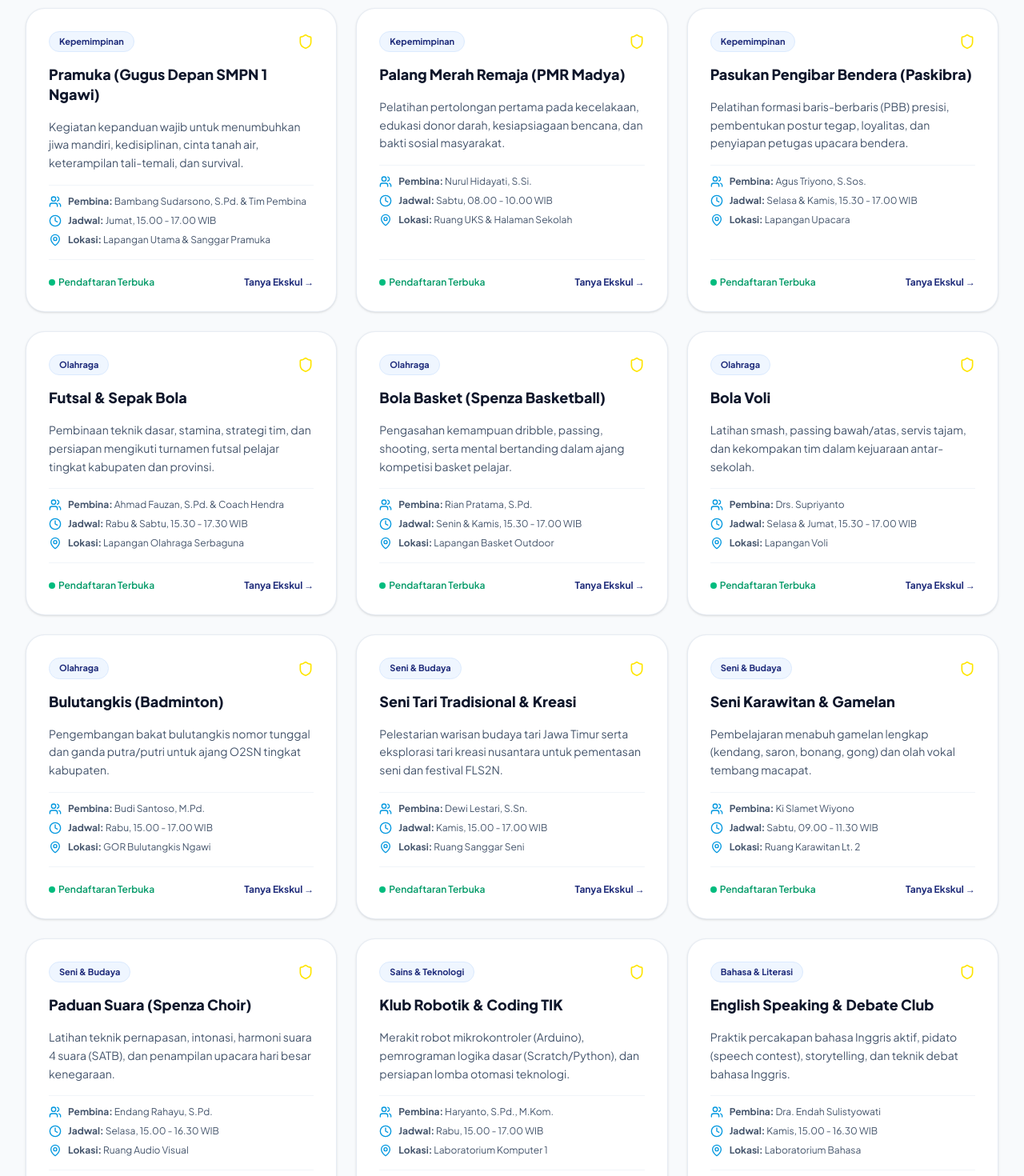
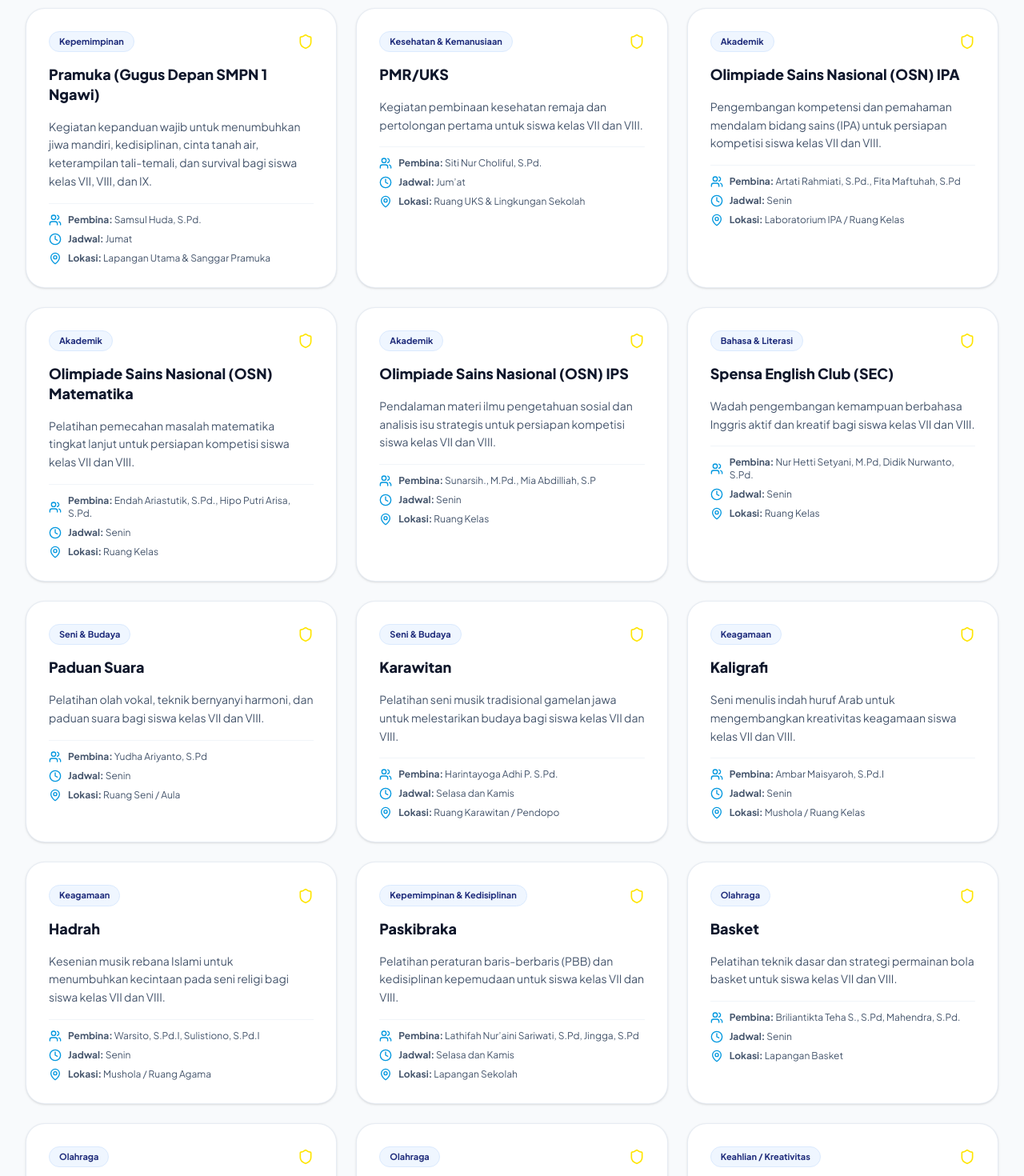
Before and after one commit to cybersp1ng/smpn1ngawi, a Next.js app in the folder frontend/: page /akademik/ekstrakurikuler in a window 1280 px wide. Shown: the part 680-2150 px from the top of the page at 80% size. Built offline with nearby package versions, Linux system fonts and the light colour scheme.

Commit message:
penyesuaian data ekstra

```diff
--- a/frontend/src/app/akademik/ekstrakurikuler/page.tsx
+++ b/frontend/src/app/akademik/ekstrakurikuler/page.tsx
@@ -23,155 +23,188 @@ interface EkskulItem {
   deskripsi: string;
 }
 
-const DAFTAR_EKSKUL: EkskulItem[] = [
+const DAFTAR_EKSKUL: EkskulItem[] =
+  [
     {
       id: '1',
       nama: 'Pramuka (Gugus Depan SMPN 1 Ngawi)',
       kategori: 'Kepemimpinan',
-    pembina: 'Bambang Sudarsono, S.Pd. & Tim Pembina',
-    jadwal: 'Jumat, 15.00 - 17.00 WIB',
+      pembina: 'Samsul Huda, S.Pd.',
+      jadwal: 'Jumat',
       lokasi: 'Lapangan Utama & Sanggar Pramuka',
       deskripsi:
-      'Kegiatan kepanduan wajib untuk menumbuhkan jiwa mandiri, kedisiplinan, cinta tanah air, keterampilan tali-temali, dan survival.',
+        'Kegiatan kepanduan wajib untuk menumbuhkan jiwa mandiri, kedisiplinan, cinta tanah air, keterampilan tali-temali, dan survival bagi siswa kelas VII, VIII, dan IX.',
     },
     {
       id: '2',
-    nama: 'Palang Merah Remaja (PMR Madya)',
-    kategori: 'Kepemimpinan',
-    pembina: 'Nurul Hidayati, S.Si.',
-    jadwal: 'Sabtu, 08.00 - 10.00 WIB',
-    lokasi: 'Ruang UKS & Halaman Sekolah',
+      nama: 'PMR/UKS',
+      kategori: 'Kesehatan & Kemanusiaan',
+      pembina: 'Siti Nur Choliful, S.Pd.',
+      jadwal: 'Jum’at',
+      lokasi: 'Ruang UKS & Lingkungan Sekolah',
       deskripsi:
-      'Pelatihan pertolongan pertama pada kecelakaan, edukasi donor darah, kesiapsiagaan bencana, dan bakti sosial masyarakat.',
+        'Kegiatan pembinaan kesehatan remaja dan pertolongan pertama untuk siswa kelas VII dan VIII.',
     },
     {
       id: '3',
-    nama: 'Pasukan Pengibar Bendera (Paskibra)',
-    kategori: 'Kepemimpinan',
-    pembina: 'Agus Triyono, S.Sos.',
-    jadwal: 'Selasa & Kamis, 15.30 - 17.00 WIB',
-    lokasi: 'Lapangan Upacara',
+      nama: 'Olimpiade Sains Nasional (OSN) IPA',
+      kategori: 'Akademik',
+      pembina: 'Artati Rahmiati, S.Pd., Fita Maftuhah, S.Pd',
+      jadwal: 'Senin',
+      lokasi: 'Laboratorium IPA / Ruang Kelas',
       deskripsi:
-      'Pelatihan formasi baris-berbaris (PBB) presisi, pembentukan postur tegap, loyalitas, dan penyiapan petugas upacara bendera.',
+        'Pengembangan kompetensi dan pemahaman mendalam bidang sains (IPA) untuk persiapan kompetisi siswa kelas VII dan VIII.',
     },
     {
       id: '4',
-    nama: 'Futsal & Sepak Bola',
-    kategori: 'Olahraga',
-    pembina: 'Ahmad Fauzan, S.Pd. & Coach Hendra',
-    jadwal: 'Rabu & Sabtu, 15.30 - 17.30 WIB',
-    lokasi: 'Lapangan Olahraga Serbaguna',
+      nama: 'Olimpiade Sains Nasional (OSN) Matematika',
+      kategori: 'Akademik',
+      pembina: 'Endah Ariastutik, S.Pd., Hipo Putri Arisa, S.Pd.',
+      jadwal: 'Senin',
+      lokasi: 'Ruang Kelas',
       deskripsi:
-      'Pembinaan teknik dasar, stamina, strategi tim, dan persiapan mengikuti turnamen futsal pelajar tingkat kabupaten dan provinsi.',
+        'Pelatihan pemecahan masalah matematika tingkat lanjut untuk persiapan kompetisi siswa kelas VII dan VIII.',
     },
     {
       id: '5',
-    nama: 'Bola Basket (Spenza Basketball)',
-    kategori: 'Olahraga',
-    pembina: 'Rian Pratama, S.Pd.',
-    jadwal: 'Senin & Kamis, 15.30 - 17.00 WIB',
-    lokasi: 'Lapangan Basket Outdoor',
+      nama: 'Olimpiade Sains Nasional (OSN) IPS',
+      kategori: 'Akademik',
+      pembina: 'Sunarsih., M.Pd., Mia Abdilliah, S.P',
+      jadwal: 'Senin',
+      lokasi: 'Ruang Kelas',
       deskripsi:
-      'Pengasahan kemampuan dribble, passing, shooting, serta mental bertanding dalam ajang kompetisi basket pelajar.',
+        'Pendalaman materi ilmu pengetahuan sosial dan analisis isu strategis untuk persiapan kompetisi siswa kelas VII dan VIII.',
     },
     {
       id: '6',
-    nama: 'Bola Voli',
-    kategori: 'Olahraga',
-    pembina: 'Drs. Supriyanto',
-    jadwal: 'Selasa & Jumat, 15.30 - 17.00 WIB',
-    lokasi: 'Lapangan Voli',
+      nama: 'Spensa English Club (SEC)',
+      kategori: 'Bahasa & Literasi',
+      pembina: 'Nur Hetti Setyani, M.Pd, Didik Nurwanto, S.Pd.',
+      jadwal: 'Senin',
+      lokasi: 'Ruang Kelas',
       deskripsi:
-      'Latihan smash, passing bawah/atas, servis tajam, dan kekompakan tim dalam kejuaraan antar-sekolah.',
+        'Wadah pengembangan kemampuan berbahasa Inggris aktif dan kreatif bagi siswa kelas VII dan VIII.',
     },
     {
       id: '7',
-    nama: 'Bulutangkis (Badminton)',
-    kategori: 'Olahraga',
-    pembina: 'Budi Santoso, M.Pd.',
-    jadwal: 'Rabu, 15.00 - 17.00 WIB',
-    lokasi: 'GOR Bulutangkis Ngawi',
+      nama: 'Paduan Suara',
+      kategori: 'Seni & Budaya',
+      pembina: 'Yudha Ariyanto, S.Pd',
+      jadwal: 'Senin',
+      lokasi: 'Ruang Seni / Aula',
       deskripsi:
-      'Pengembangan bakat bulutangkis nomor tunggal dan ganda putra/putri untuk ajang O2SN tingkat kabupaten.',
+        'Pelatihan olah vokal, teknik bernyanyi harmoni, dan paduan suara bagi siswa kelas VII dan VIII.',
     },
     {
       id: '8',
-    nama: 'Seni Tari Tradisional & Kreasi',
+      nama: 'Karawitan',
       kategori: 'Seni & Budaya',
-    pembina: 'Dewi Lestari, S.Sn.',
-    jadwal: 'Kamis, 15.00 - 17.00 WIB',
-    lokasi: 'Ruang Sanggar Seni',
+      pembina: 'Harintayoga Adhi P. S.Pd.',
+      jadwal: 'Selasa dan Kamis',
+      lokasi: 'Ruang Karawitan / Pendopo',
       deskripsi:
-      'Pelestarian warisan budaya tari Jawa Timur serta eksplorasi tari kreasi nusantara untuk pementasan seni dan festival FLS2N.',
+        'Pelatihan seni musik tradisional gamelan jawa untuk melestarikan budaya bagi siswa kelas VII dan VIII.',
     },
     {
       id: '9',
-    nama: 'Seni Karawitan & Gamelan',
-    kategori: 'Seni & Budaya',
-    pembina: 'Ki Slamet Wiyono',
-    jadwal: 'Sabtu, 09.00 - 11.30 WIB',
-    lokasi: 'Ruang Karawitan Lt. 2',
+      nama: 'Kaligrafi',
+      kategori: 'Keagamaan',
+      pembina: 'Ambar Maisyaroh, S.Pd.I',
+      jadwal: 'Senin',
+      lokasi: 'Mushola / Ruang Kelas',
       deskripsi:
-      'Pembelajaran menabuh gamelan lengkap (kendang, saron, bonang, gong) dan olah vokal tembang macapat.',
+        'Seni menulis indah huruf Arab untuk mengembangkan kreativitas keagamaan siswa kelas VII dan VIII.',
     },
     {
       id: '10',
-    nama: 'Paduan Suara (Spenza Choir)',
-    kategori: 'Seni & Budaya',
-    pembina: 'Endang Rahayu, S.Pd.',
-    jadwal: 'Selasa, 15.00 - 16.30 WIB',
-    lokasi: 'Ruang Audio Visual',
+      nama: 'Hadrah',
+      kategori: 'Keagamaan',
+      pembina: 'Warsito, S.Pd.I, Sulistiono, S.Pd.I',
+      jadwal: 'Senin',
+      lokasi: 'Mushola / Ruang Agama',
       deskripsi:
-      'Latihan teknik pernapasan, intonasi, harmoni suara 4 suara (SATB), dan penampilan upacara hari besar kenegaraan.',
+        'Kesenian musik rebana Islami untuk menumbuhkan kecintaan pada seni religi bagi siswa kelas VII dan VIII.',
     },
     {
       id: '11',
-    nama: 'Klub Robotik & Coding TIK',
-    kategori: 'Sains & Teknologi',
-    pembina: 'Haryanto, S.Pd., M.Kom.',
-    jadwal: 'Rabu, 15.00 - 17.00 WIB',
-    lokasi: 'Laboratorium Komputer 1',
+      nama: 'Paskibraka',
+      kategori: 'Kepemimpinan & Kedisiplinan',
+      pembina: 'Lathifah Nur’aini Sariwati, S.Pd, Jingga, S.Pd',
+      jadwal: 'Selasa dan Kamis',
+      lokasi: 'Lapangan Sekolah',
       deskripsi:
-      'Merakit robot mikrokontroler (Arduino), pemrograman logika dasar (Scratch/Python), dan persiapan lomba otomasi teknologi.',
+        'Pelatihan peraturan baris-berbaris (PBB) dan kedisiplinan kepemudaan untuk siswa kelas VII dan VIII.',
     },
     {
       id: '12',
-    nama: 'English Speaking & Debate Club',
-    kategori: 'Bahasa & Literasi',
-    pembina: 'Dra. Endah Sulistyowati',
-    jadwal: 'Kamis, 15.00 - 16.30 WIB',
-    lokasi: 'Laboratorium Bahasa',
+      nama: 'Basket',
+      kategori: 'Olahraga',
+      pembina: 'Briliantikta Teha S., S.Pd, Mahendra, S.Pd.',
+      jadwal: 'Senin',
+      lokasi: 'Lapangan Basket',
       deskripsi:
-      'Praktik percakapan bahasa Inggris aktif, pidato (speech contest), storytelling, dan teknik debat bahasa Inggris.',
+        'Pelatihan teknik dasar dan strategi permainan bola basket untuk siswa kelas VII dan VIII.',
     },
     {
       id: '13',
-    nama: 'Jurnalistik & Majalah Dinding (Mading)',
-    kategori: 'Bahasa & Literasi',
-    pembina: 'Sri Wahyuni, S.Pd.',
-    jadwal: 'Jumat, 13.30 - 15.00 WIB',
-    lokasi: 'Ruang Redaksi Perpustakaan',
+      nama: 'Bola Volly',
+      kategori: 'Olahraga',
+      pembina: 'Fery Handika, S.Pd., Krisna Kurniawan',
+      jadwal: 'Senin dan Kamis',
+      lokasi: 'Lapangan Voli',
       deskripsi:
-      'Pelatihan teknik wawancara, penulisan berita artikel sekolah, fotografi jurnalistik, dan pengelolaan majalah dinding berkala.',
+        'Pelatihan teknik bermain bola voli, kerja sama tim, dan fisik bagi siswa kelas VII dan VIII.',
     },
     {
       id: '14',
-    nama: 'Kerohanian Islam (Rohis & MTQ)',
-    kategori: 'Keagamaan',
-    pembina: 'Siti Aminah, S.Pd.I.',
-    jadwal: 'Jumat, 11.30 - 13.00 WIB',
-    lokasi: 'Masjid Sekolah Al-Ikhlas',
+      nama: 'Futsal',
+      kategori: 'Olahraga',
+      pembina: 'Fajar Dwi Prasetya, S.Pd, Ghana Pramudya W., S.Pd.',
+      jadwal: 'Senin',
+      lokasi: 'Lapangan Futsal / Indoor',
       deskripsi:
-      'Kajian keislaman, bimbingan tartil & tahfidz Al-Qur’an, seni hadrah rebana, serta kepanitiaan peringatan hari besar Islam (PHBI).',
+        'Pengembangan teknik permainan dan strategi olahraga futsal bagi siswa kelas VII dan VIII.',
     },
-];
+    {
+      id: '15',
+      nama: 'Siklap',
+      kategori: 'Keahlian / Kreativitas',
+      pembina: 'Didik Nurwanto, S.Pd, Bagus Cristiyantono, S.Pd',
+      jadwal: 'Rabu',
+      lokasi: 'Ruang Keterampilan / Komputer',
+      deskripsi:
+        'Kegiatan ekstrakurikuler penunjang keterampilan khusus bagi siswa kelas VII dan VIII.',
+    },
+    {
+      id: '16',
+      nama: 'Seni Tari',
+      kategori: 'Seni & Budaya',
+      pembina: 'Endang K.,S.Pd.,M.M.Pd.',
+      jadwal: 'Senin',
+      lokasi: 'Ruang Seni / Aula',
+      deskripsi:
+        'Pelatihan gerak tari tradisional maupun kreasi baru untuk melestarikan seni budaya bagi siswa kelas VII dan VIII.',
+    },
+    {
+      id: '17',
+      nama: 'Desain Grafis',
+      kategori: 'Teknologi & Multimedia',
+      pembina: 'Hafid Miftahurrosyad, S.Kom',
+      jadwal: 'Senin',
+      lokasi: 'Laboratorium Komputer',
+      deskripsi:
+        'Pelatihan pembuatan karya visual digital, pengeditan gambar, dan media kreatif bagi siswa kelas VII dan VIII.',
+    }
+  ]
 
 const KATEGORI_EKSKUL = [
   'Semua',
+  'Akademik',
   'Kepemimpinan',
   'Olahraga',
   'Seni & Budaya',
-  'Sains & Teknologi',
+  'Teknologi & Multimedia',
+  'Keahlian / Kreativitas',
   'Bahasa & Literasi',
   'Keagamaan',
 ];
@@ -253,8 +286,7 @@ export default function EkstrakurikulerPage() {
                 <button
                   key={kat}
                   onClick={() => setSelectedKat(kat)}
-                  className={`px-4 py-2 rounded-xl text-xs font-bold transition ${
-                    selectedKat === kat
+                  className={`px-4 py-2 rounded-xl text-xs font-bold transition ${selectedKat === kat
                     ? 'bg-[#1E2B7A] text-[#FFE500] shadow-xs'
                     : 'bg-slate-50 text-slate-600 hover:bg-slate-100 hover:text-[#1E2B7A]'
                     }`}
@@ -303,18 +335,6 @@ export default function EkstrakurikulerPage() {
                     </div>
                   </div>
                 </div>
-
-                <div className="pt-5 mt-4 border-t border-slate-100 flex items-center justify-between text-xs">
-                  <span className="text-emerald-600 font-semibold flex items-center gap-1">
-                    <span className="w-2 h-2 rounded-full bg-emerald-500 animate-pulse" /> Pendaftaran Terbuka
-                  </span>
-                  <Link
-                    href="/kontak"
-                    className="font-bold text-[#1E2B7A] hover:text-[#0097DF] transition"
-                  >
-                    Tanya Ekskul →
-                  </Link>
-                </div>
               </div>
             ))}
           </div>
```
Lines whose indentation alone changed are shown as unchanged.
